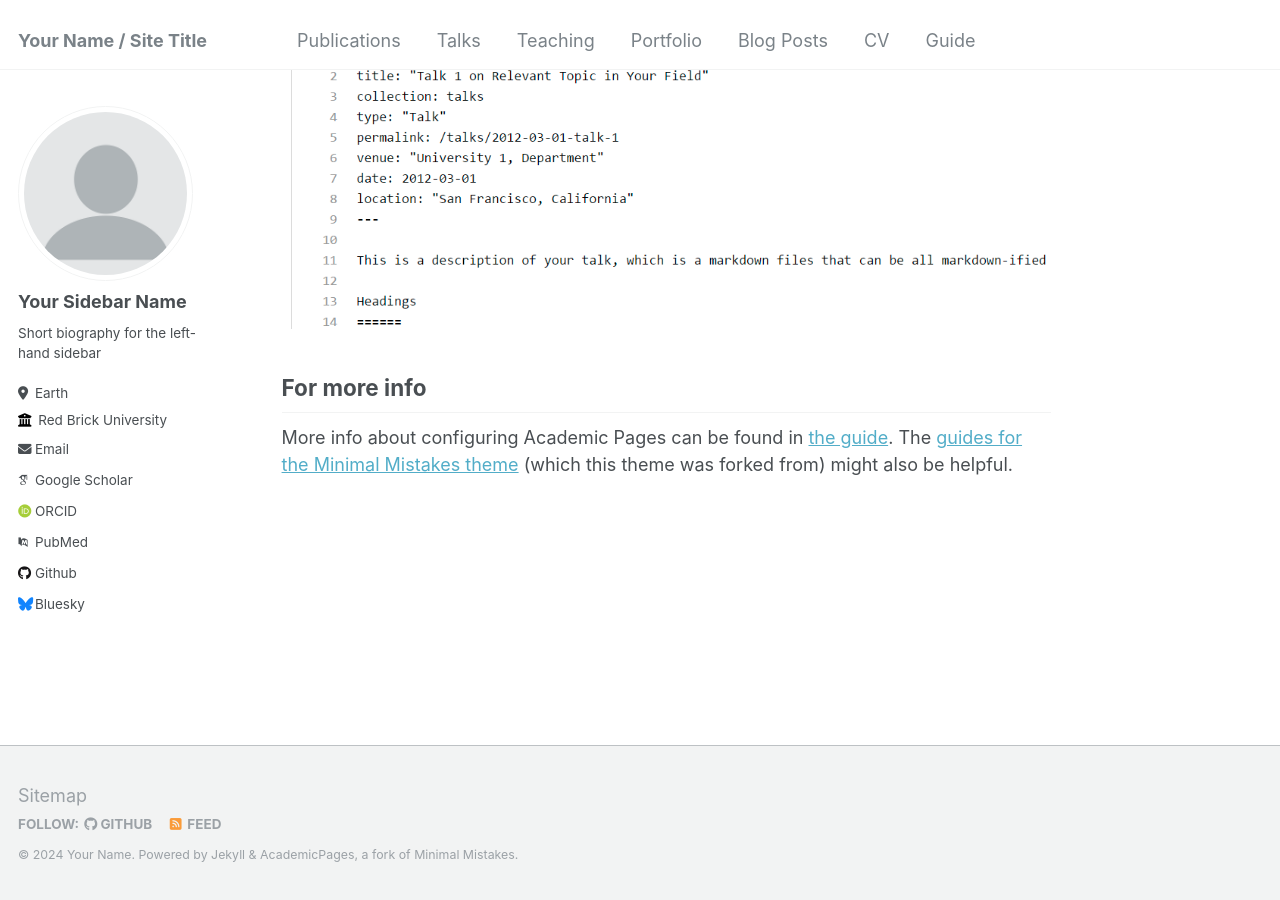
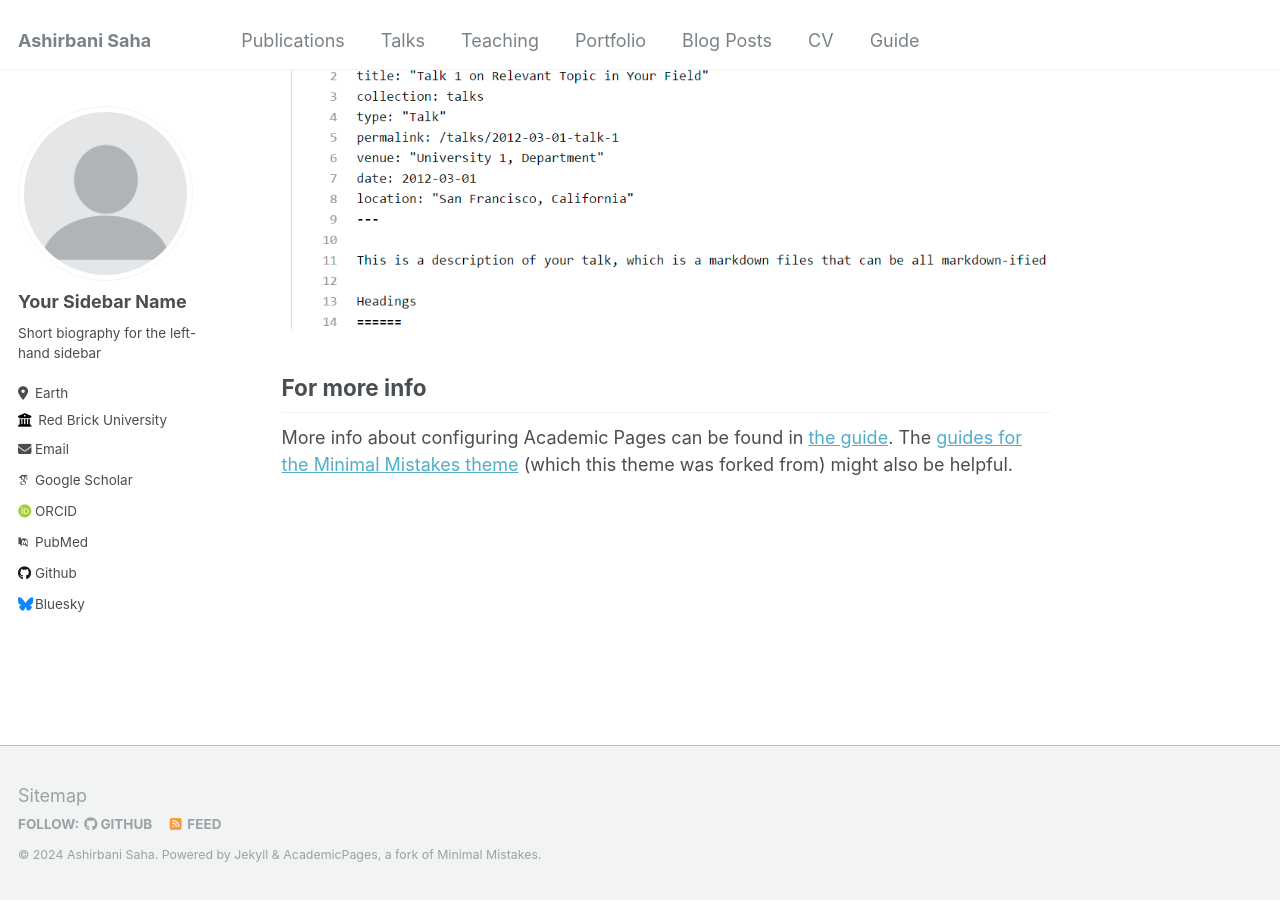
Before and after one commit to asrepo2019/ashirbanisaha, a Jekyll site: the page built from _pages/about.md, in a window 1280 px wide and 900 px high, scrolled down 2660 px. Built offline with Jekyll 4.4.1, drawn with Linux system fonts in a browser that asks for light colours; some web fonts are replaced.

Commit message:
Update _config.yml

```diff
--- a/_config.yml
+++ b/_config.yml
@@ -8,13 +8,13 @@
 
 # Basic Site Settings
 locale                   : "en-US"
-title                    : "Your Name / Site Title"
+title                    : "Ashirbani Saha"
 title_separator          : "-"
-name                     : &name "Your Name"
-description              : &description "personal description"
+name                     : &name "Ashirbani Saha"
+description              : &description "Assistant Professor, McMaster University"
 url                      : https://academicpages.github.io # the base hostname & protocol for your site e.g. "https://mmistakes.github.io"
 baseurl                  : "" # the subpath of your site, e.g. "/blog"
-repository               : "academicpages/academicpages.github.io"
+repository               : "asrepo2019/asrepo2019.acad.github.io"
 
 # Site Author - The following control what appear as part of the author content on the side bar.
 #               If a field is blank the icon and link will not appear, otherwise it will be shown.
```
